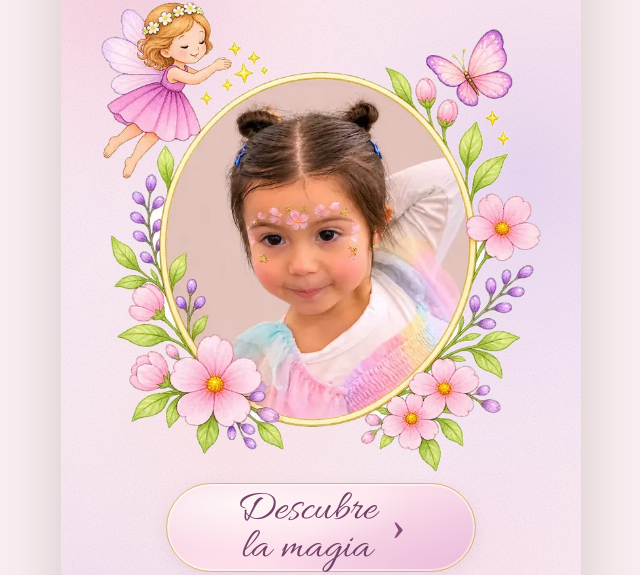
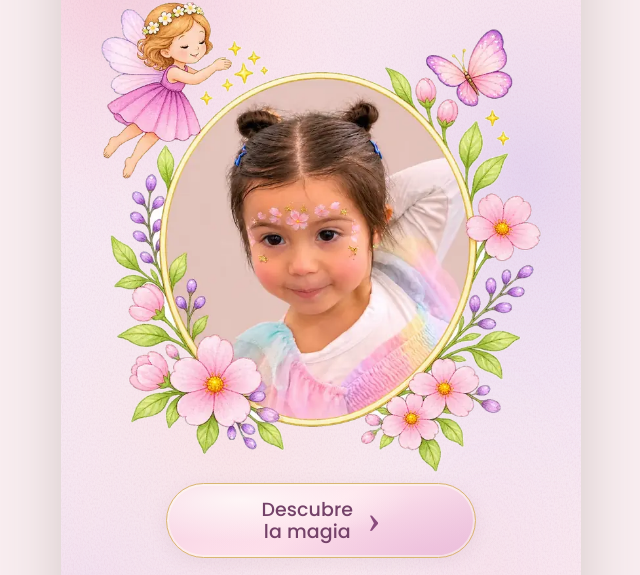
Before and after one commit to ariadnacerisier-ai/cumple_Luna_3, a plain HTML site: page index.html in a window 1280 px wide. Shown: the part 340-915 px from the top of the page, without its empty margins (319-959 px from the left). Drawn offline with Linux system fonts and the light colour scheme; a web font is replaced by a local one.

Commit message:
style: tipografía Poppins en todos los botones incluyendo portada

```diff
--- a/index.html
+++ b/index.html
@@ -13,8 +13,8 @@
   <link rel="icon" href="assets/favicon.svg" type="image/svg+xml">
   <link rel="preconnect" href="https://fonts.googleapis.com">
   <link rel="preconnect" href="https://fonts.gstatic.com" crossorigin>
-  <link href="https://fonts.googleapis.com/css2?family=Allura&family=DM+Sans:wght@400;500;600&family=Forum&display=swap" rel="stylesheet">
-  <link rel="stylesheet" href="styles.css?v=portada16">
+  <link href="https://fonts.googleapis.com/css2?family=Allura&family=DM+Sans:wght@400;500;600&family=Forum&family=Poppins:wght@400;500;600&display=swap" rel="stylesheet">
+  <link rel="stylesheet" href="styles.css?v=poppins17">
   <script src="config.js" defer></script>
   <script src="script.js" defer></script>
 </head>
--- a/styles.css
+++ b/styles.css
@@ -898,3 +898,51 @@ body, .page-shell { background-color: #fff4f1; }
 @media (prefers-reduced-motion:reduce){
   .cover--storybook .cover-enter.button.cover__button {transition:none;}
 }
+
+/* V17 · Tipografía Poppins para todos los botones, portada incluida. */
+.button,
+.button.button--storybook,
+.cover--storybook .cover-enter.button.cover__button {
+  font-family:'Poppins',sans-serif;
+  font-size:clamp(13px,3.6vw,15px);
+  font-weight:500;
+  line-height:1.4;
+  letter-spacing:.005em;
+}
+/* Los textos del botón rosa ya no usan Allura. */
+.button--storybook .button__label,
+#rsvp-link.button--storybook .button__label {
+  font-family:'Poppins',sans-serif;
+  font-size:clamp(13px,3.6vw,15px);
+  font-weight:500;
+  line-height:1.4;
+  letter-spacing:.005em;
+  text-shadow:none;
+}
+.button--storybook .button__subtext {
+  font-family:'Poppins',sans-serif;
+  font-size:11px;
+  font-weight:400;
+}
+/* El CTA principal mantiene la composición en dos líneas. */
+.cover--storybook .cover__button-copy {
+  font-family:'Poppins',sans-serif;
+  font-size:clamp(16px,4.4vw,19px);
+  font-weight:500;
+  line-height:1.18;
+  letter-spacing:.005em;
+  transform:none;
+}
+.cover--storybook .cover__button-copy span {
+  margin-top:0;
+}
+.cover--storybook .cover-enter.button.cover__button {
+  min-height:75px;
+  gap:14px;
+}
+@media(max-width:360px){
+  .button--storybook .button__label,
+  #rsvp-link.button--storybook .button__label {
+    font-size:13px;
+  }
+}
```
